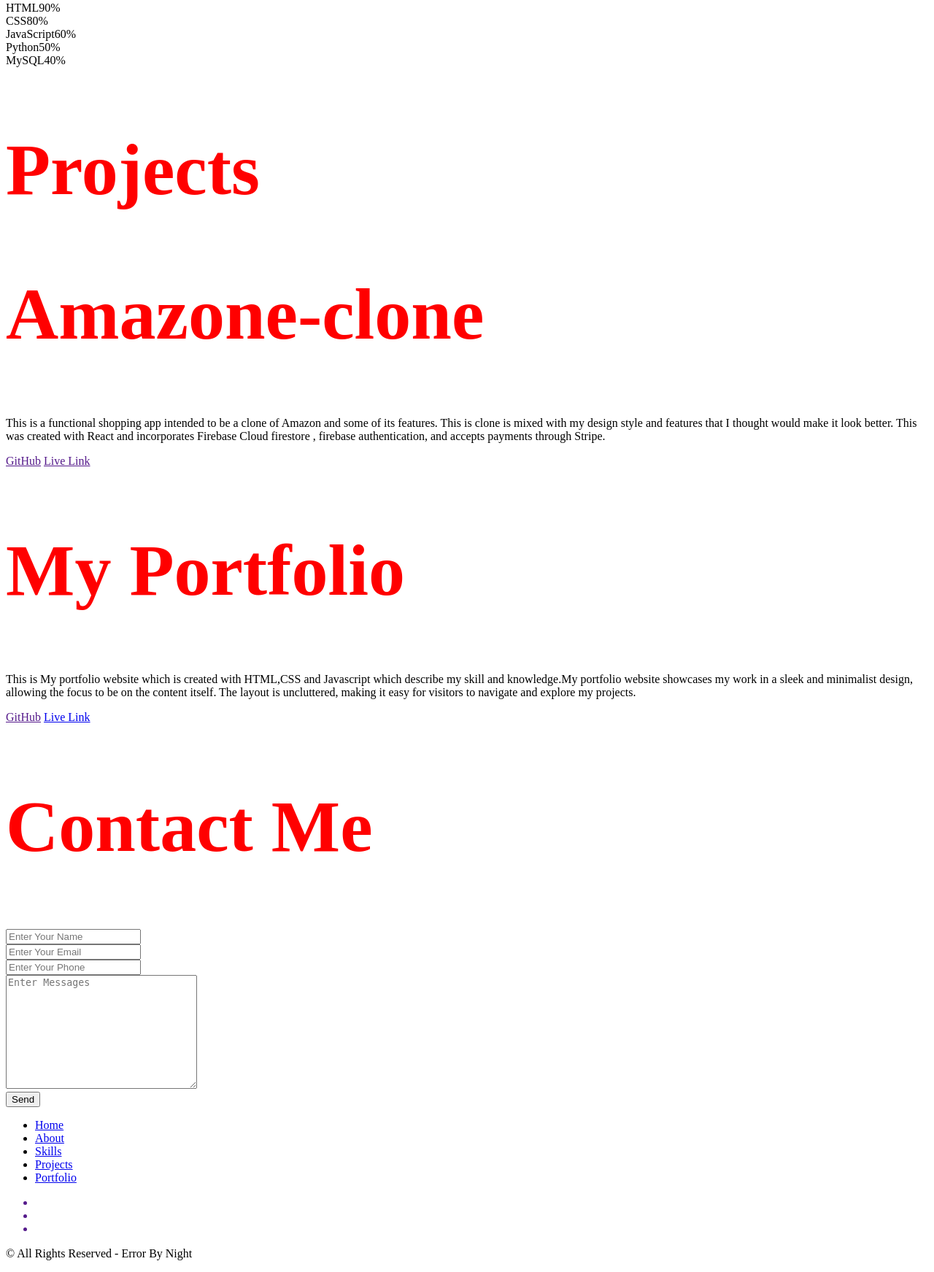
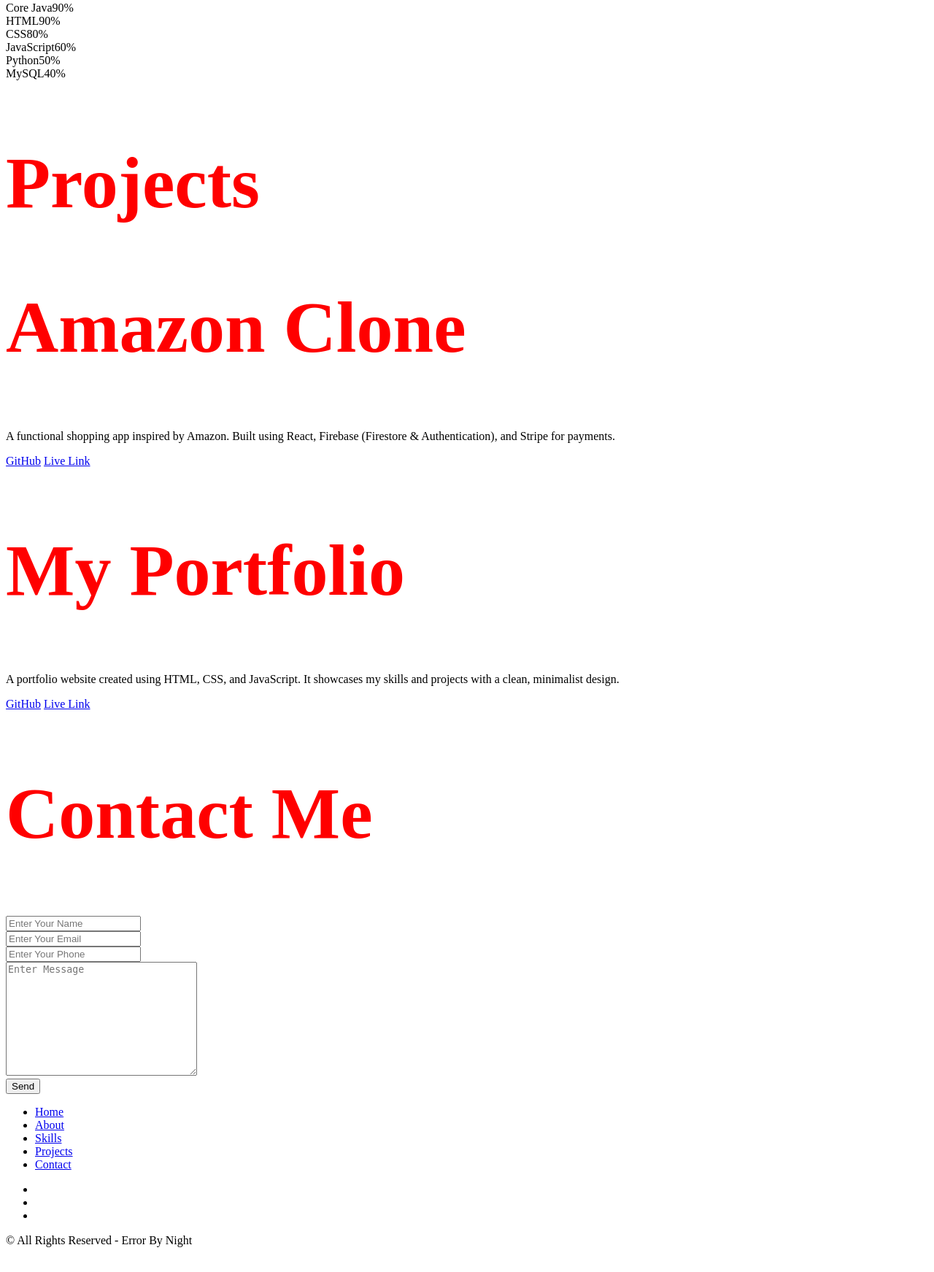
Before and after one commit to Shivam-tamboli/my_portfolio, a Django app: page / in a window 1280 px wide. Shown: the part 3063-4806 px from the top of the page at 73% size. After the commit the page ends 4772 px from the top, so only its background shows below. Run offline with Django 5.2, Linux system fonts and the light colour scheme.

Commit message:
git status

```diff
--- a/Base/template/home.html
+++ b/Base/template/home.html
@@ -1,15 +1,14 @@
-{% load static%}
+{% load static %}
 <!DOCTYPE html>
 <html lang="en">
 <head>
-    <meta charset="UTF-8">
-    <meta name="viewport" content="width=device-width, initial-scale=1.0">
-    <title></title>
+    <meta charset="UTF-8" />
+    <meta name="viewport" content="width=device-width, initial-scale=1.0"/>
+    <title>Shivam Tamboli | Portfolio</title>
     <link rel="stylesheet" href="{% static '/css/style.css' %}">
-
-
 </head>
 <body>
+
 <!-- Navbar Section -->
 <nav id="navbar" class="bg-color">
     <div class="left-nav">
@@ -20,8 +19,8 @@
             <li><a href="#home" class="t-white roboto">Home <i class="fa-solid fa-house"></i></a></li>
             <li><a href="#about" class="t-white roboto">About Me <i class="fa-solid fa-user"></i></a></li>
             <li><a href="#skills" class="t-white roboto">Skills <i class="fa-solid fa-code"></i></a></li>
-            <li><a href="#Projects" class="t-white roboto">Projects <i class="fas fa-project-diagram"></i></a></li>
-            <li><a href="#Contact" class="t-white roboto">Contact <i class="fa-solid fa-rocket"></i></a></li>
+            <li><a href="#projects" class="t-white roboto">Projects <i class="fas fa-project-diagram"></i></a></li>
+            <li><a href="#contact" class="t-white roboto">Contact <i class="fa-solid fa-rocket"></i></a></li>
         </ul>
     </div>
 </nav>
@@ -33,40 +32,35 @@
             <h6 class="poppinss">Hi, I'm</h6>
             <h1 class="t-white">Shivam Tamboli</h1>
             <h4 class="poppinss">Software Engineer</h4>
-            <a href="{% static 'pdf/django.pdf' %}"  target="_blank">
-                <button class="btn poppins">Resume</button></a>
-
-            <a class="btn live poppins" id="hireme" href=""
-                target="_blank">Let's Talk</a>
+            <a href="{% static 'pdf/django.pdf' %}" target="_blank">
+                <button class="btn poppins">Resume</button>
+            </a>
+            <a class="btn live poppins" id="hireme" href="#">Let's Talk</a>
         </div>
     </div>
     <div class="home-right flex s-center items-center">
         <div class="circle flex s-center items-center" id="mainImage">
-
-            <img src="{% static 'images/mypic.png'%}" alt="">
+            <img src="{% static 'images/mypic.png' %}" alt="Shivam's Picture">
         </div>
-
     </div>
 </section>
 
 <!-- About Section -->
 <section id="about">
     <h1 class="t-center my-2 t-white f-2">About Me</h1>
-    <div class="about-container flex s-around ">
-        <div class=" about-left flex s-center items-center">
-            <!-- Here in src replade the given link with your secondary image link -->
-            <img src="{%static 'images/dog.png'%}" alt="" style="width: 60%;">
+    <div class="about-container flex s-around">
+        <div class="about-left flex s-center items-center">
+            <img src="{% static 'images/dog.png' %}" alt="Dog Image" style="width: 60%;">
         </div>
-
         <div class="about-right flex">
             <div class="about-content">
                 <h1 class="t-white m-b-1 poppins">Shivam Tamboli</h1>
-                <p class="t-white poppins">My name is Shivam Tamboli.I’m a MCA student MIT World Peace University in Master in Computer Application..
-
-
-                    I am fresher, I’m passionate about creating quality products that meet all of the customer’s needs, and I love learning new techniques and technologies that allow me to make that happen.While I generally enjoy all of my job, the part I find most draining is estimating projects for customers. I don’t mind doing it, but I enjoy actually creating the software much more.</p>
-                <a class="btn " id="hireme"
-                    href="">Hire Me</a>
+                <p class="t-white poppins">
+                    My name is Shivam Tamboli. I’m an MCA student at MIT World Peace University, pursuing a Master in Computer Application.
+                    <br><br>
+                    I am a fresher, passionate about creating quality products that meet user needs. I love learning new technologies to continuously improve. I particularly enjoy the development process more than project estimation.
+                </p>
+                <a class="btn" id="hireme" href="#">Hire Me</a>
             </div>
         </div>
     </div>
@@ -76,93 +70,73 @@
 <section id="skills">
     <h1 class="t-center my-2 t-white f-2">Skills</h1>
     <div class="services-container flex s-around h-50">
-    <div class=" skills-left flex s-center items-center">
-        <img src="{%static 'images/pro.png'%}" alt="">
+        <div class="skills-left flex s-center items-center">
+            <img src="{% static 'images/pro.png' %}" alt="Profile Image">
         </div>
-
         <div class="skills-right flex items-center">
             <div class="skillss-container">
-            <div class="java bar p-relative"><span class="bar-content left t-white"> Core Java</span><span
-                    class="bar-content right-skills t-white">90%</span></div>
-            <div class="html bar p-relative"><span class="bar-content left t-white">HTML</span><span
-                    class="bar-content right-skills t-white">90%</span></div>
-            <div class="css bar p-relative"><span class="bar-content left t-white">CSS</span><span
-                    class="bar-content right-skills t-white">80%</span></div>
-            <div class="js bar p-relative"><span class="bar-content left t-white">JavaScript</span><span
-                    class="bar-content right-skills t-white">60%</span></div>
-            <div class="python bar p-relative"><span class="bar-content left t-white">Python</span><span
-                    class="bar-content right-skills t-white">50%</span></div>
-            <div class="mysql bar p-relative"><span class="bar-content left t-white">MySQL</span><span
-                    class="bar-content right-skills t-white">40%</span></div>
+                <div class="java bar p-relative"><span class="bar-content left t-white">Core Java</span><span class="bar-content right-skills t-white">90%</span></div>
+                <div class="html bar p-relative"><span class="bar-content left t-white">HTML</span><span class="bar-content right-skills t-white">90%</span></div>
+                <div class="css bar p-relative"><span class="bar-content left t-white">CSS</span><span class="bar-content right-skills t-white">80%</span></div>
+                <div class="js bar p-relative"><span class="bar-content left t-white">JavaScript</span><span class="bar-content right-skills t-white">60%</span></div>
+                <div class="python bar p-relative"><span class="bar-content left t-white">Python</span><span class="bar-content right-skills t-white">50%</span></div>
+                <div class="mysql bar p-relative"><span class="bar-content left t-white">MySQL</span><span class="bar-content right-skills t-white">40%</span></div>
             </div>
         </div>
     </div>
 </section>
 
 <!-- Projects Section -->
- <section id="Projects">
-    <h1 class=" t-center my-2 t-white f-2">Projects</h1>
+<section id="projects">
+    <h1 class="t-center my-2 t-white f-2">Projects</h1>
     <div class="projects-container flex s-center">
         <div class="projects-item flex f-col s-center items-center">
-
-            <h1 class="t-white poppins">Amazone-clone</h1>
-            <p class="t-white poppins"> This is a functional shopping app intended to be a clone of Amazon and some of its features. This is clone is mixed with my design style and features that I thought would make it look better. This was created with React and incorporates Firebase Cloud firestore , firebase authentication, and accepts payments through Stripe.</p>
+            <h1 class="t-white poppins">Amazon Clone</h1>
+            <p class="t-white poppins">
+                A functional shopping app inspired by Amazon. Built using React, Firebase (Firestore & Authentication), and Stripe for payments.
+            </p>
             <div class="buttons flex s-around">
-                <a href=""
-                    target="_blanks" class="btn mx-1 m-top">GitHub</a>
-                <a href="" target="_blanks" class="btn m-top live">Live
-                    Link</a>
+                <a href="#" target="_blank" class="btn mx-1 m-top">GitHub</a>
+                <a href="#" target="_blank" class="btn m-top live">Live Link</a>
             </div>
         </div>
         <div class="projects-item flex f-col s-center items-center">
-
             <h1 class="t-white poppins">My Portfolio</h1>
-            <p class="t-white poppins">This is My portfolio website which is created with HTML,CSS and Javascript which describe my skill and knowledge.My portfolio website showcases my work in a sleek and minimalist design, allowing the focus to be on the content itself. The layout is uncluttered, making it easy for visitors to navigate and explore my projects.</p>
+            <p class="t-white poppins">
+                A portfolio website created using HTML, CSS, and JavaScript. It showcases my skills and projects with a clean, minimalist design.
+            </p>
             <div class="buttons flex s-around">
-                <a href="" target="_blanks"
-                    class="btn mx-1 m-top">GitHub</a>
-                <a href="#" target="_blanks" class="btn m-top live">Live
-                    Link</a>
+                <a href="#" target="_blank" class="btn mx-1 m-top">GitHub</a>
+                <a href="#" target="_blank" class="btn m-top live">Live Link</a>
             </div>
         </div>
-
-     </div>
-
     </div>
 </section>
 
-
 <!-- Contact Me Section -->
- <section id="Contact" class="m-b-1">
-    <h1 class=" t-center my-2 t-white f-2">Contact Me</h1>
-    <div class="contact-container flex s-around items-centers">
+<section id="contact" class="m-b-1">
+    <h1 class="t-center my-2 t-white f-2">Contact Me</h1>
+    <div class="contact-container flex s-around items-center">
         <div class="form" id="contactForm">
-            <form method="post" >
+            <form method="post">
                 {% csrf_token %}
-                <div class="name form-div">
-                    <input type="text" name="name" id="name" class="poppins" placeholder="Enter Your Name">
+                <div class="form-div">
+                    <input type="text" name="name" id="name" class="poppins" placeholder="Enter Your Name" required>
                 </div>
-
-                <div class="email form-div">
-                    <input type="email" name="email" id="" class="poppins" placeholder="Enter Your Email"
-                        required>
+                <div class="form-div">
+                    <input type="email" name="email" id="email" class="poppins" placeholder="Enter Your Email" required>
                 </div>
-
-                <div class="phone form-div">
-                    <input type="phone" name="number" id="" class="poppins" placeholder="Enter Your Phone"
-                        required>
+                <div class="form-div">
+                    <input type="tel" name="number" id="phone" class="poppins" placeholder="Enter Your Phone" required>
                 </div>
-
-                <div class="textarea form-div">
-                    <textarea name="content" id="textarea" cols="30" rows="10" class="poppins"
-                        placeholder="Enter Messages"></textarea>
+                <div class="form-div">
+                    <textarea name="content" id="textarea" cols="30" rows="10" class="poppins" placeholder="Enter Message" required></textarea>
                 </div>
                 <button type="submit" class="btn poppins" id="submit">Send</button>
             </form>
         </div>
     </div>
 </section>
-
 
 <!-- Footer Section -->
 <footer id="footer">
@@ -171,26 +145,15 @@
         <li><a href="#about" class="poppinss">About</a></li>
         <li><a href="#skills" class="poppinss">Skills</a></li>
         <li><a href="#projects" class="poppinss">Projects</a></li>
-        <li><a href="#portfolio" class="poppinss">Portfolio</a></li>
+        <li><a href="#contact" class="poppinss">Contact</a></li>
     </ul>
-    <ul class="flex s-center w-80 font-awesome ">
-        <a href="" target="_blank">
-            <li><i class="fa-brands fa-linkedin-in"></i></li>
-        </a>
-        <a href="" target="_blank">
-            <li><i class="fa-brands fa-github"></i></li>
-        </a>
-            <a href="" target="_blank">
-                <li><i class="fa-brands fa-instagram"></i></li>
-        </a>
-
+    <ul class="flex s-center w-80 font-awesome">
+        <li><a href="#" target="_blank"><i class="fa-brands fa-linkedin-in"></i></a></li>
+        <li><a href="#" target="_blank"><i class="fa-brands fa-github"></i></a></li>
+        <li><a href="#" target="_blank"><i class="fa-brands fa-instagram"></i></a></li>
     </ul>
-    <p class="t-center my-2 poppins">&copy; All Rights Reserved - <span class="cpy-white poppins">Error By Night
-            </span></p>
-
+    <p class="t-center my-2 poppins">&copy; All Rights Reserved - <span class="cpy-white poppins">Error By Night</span></p>
 </footer>
-
-
 
 </body>
 </html>
```
Lines whose indentation alone changed are shown as unchanged.
